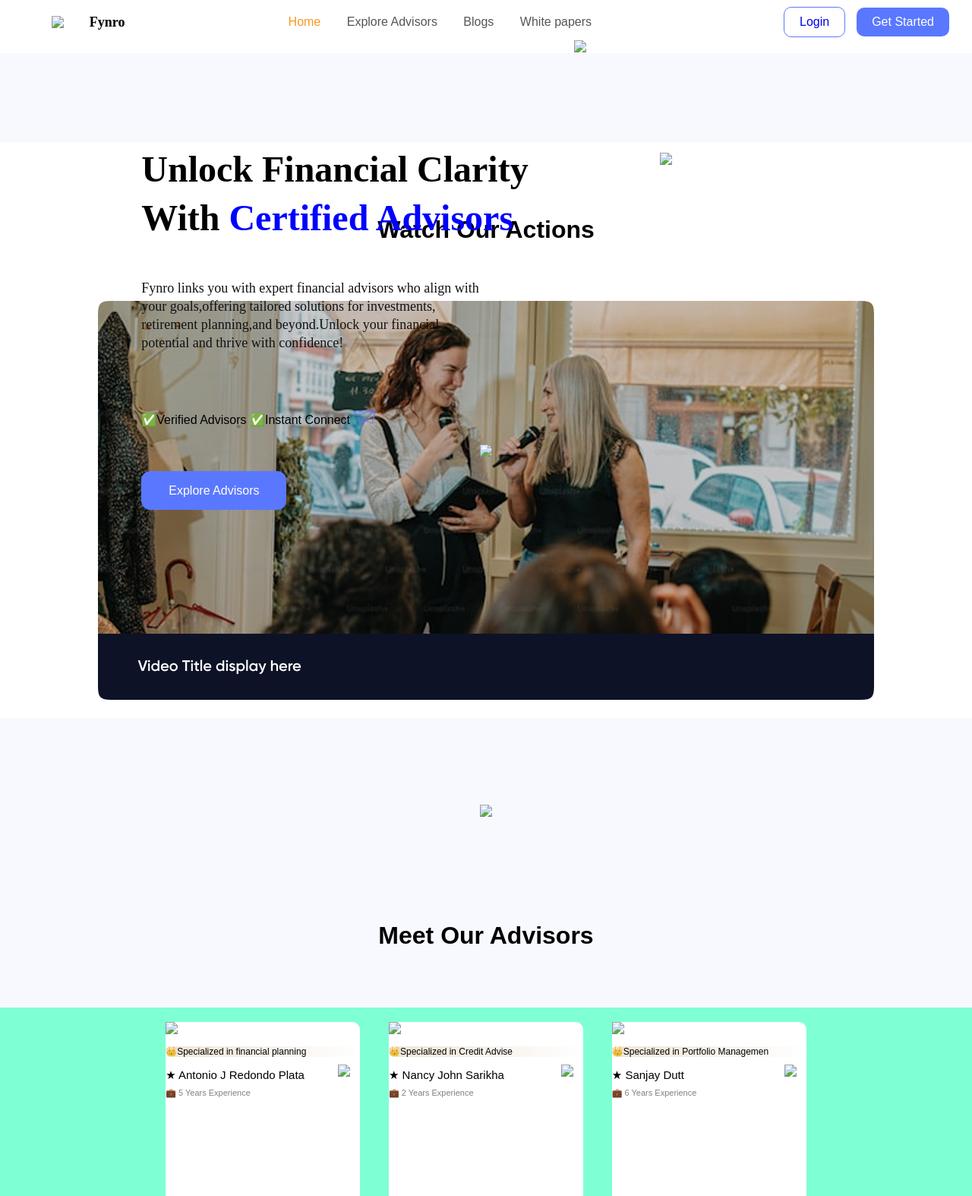
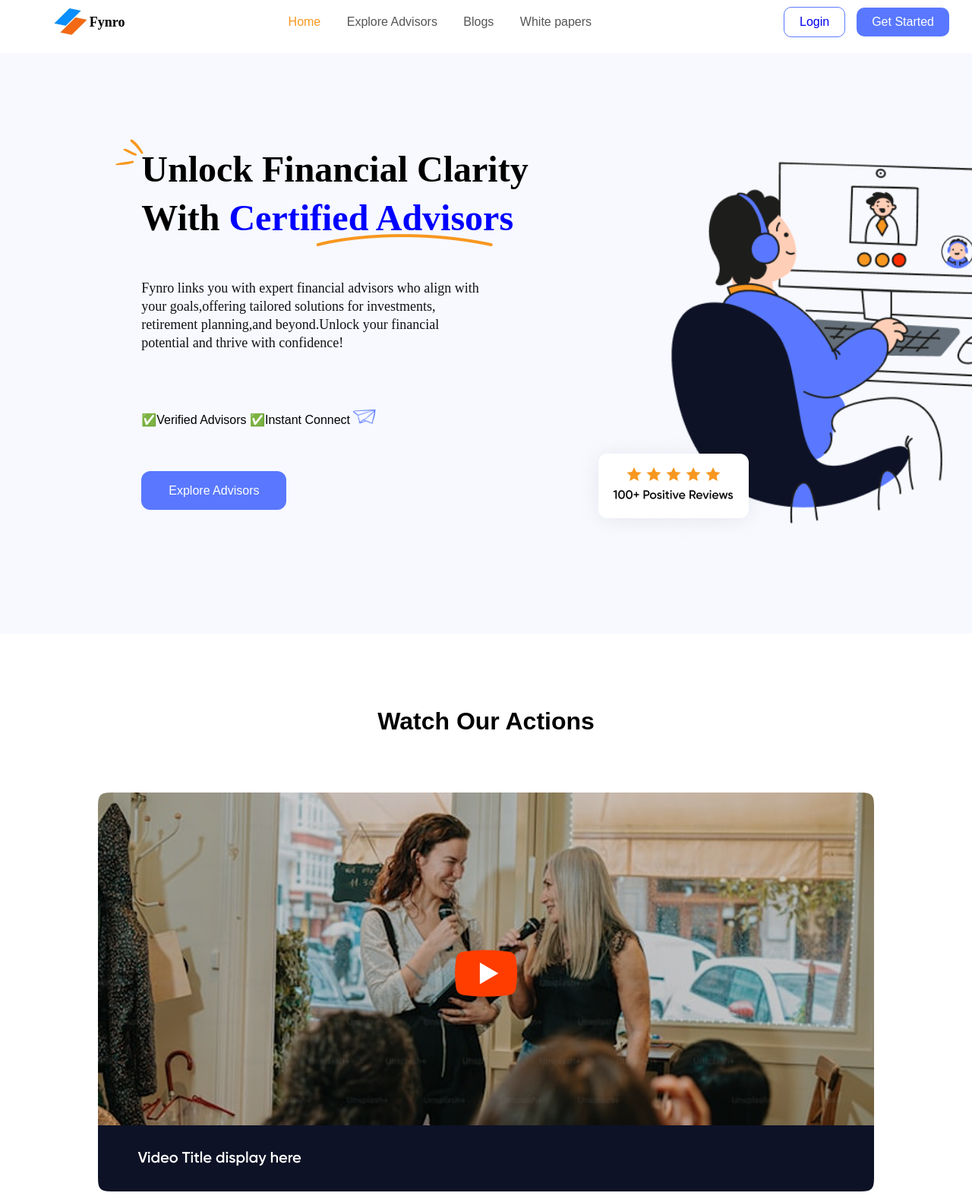
Before and after one commit to jeba-0406/fynro-jeba, a plain HTML site: page index.html in a window 1280 px wide. Shown: the part 12-1586 px from the top of the page at 76% size. Drawn offline with Linux system fonts and the light colour scheme; files whose address does not match are found by name.

Commit message:
change path

```diff
--- a/index.html
+++ b/index.html
@@ -4,14 +4,14 @@
     <meta charset="UTF-8">
     <meta name="viewport" content="width=device-width, initial-scale=1.0">
     <title>Fynro</title>
-    <link rel="icon" href="WhatsApp Image 2025-03-04 at 15.48.01_af4ceebb.jpg">
+    <link rel="icon" href="images\WhatsApp Image 2025-03-04 at 15.48.01_af4ceebb.jpg">
     <link rel="stylesheet" href="login.css">
 </head>
 <body>
 
     <div class="top">
         <div class="fynro">
-            <img src="WhatsApp Image 2025-03-04 at 15.48.01_af4ceebb.jpg" width="50px">
+            <img src="images\WhatsApp Image 2025-03-04 at 15.48.01_af4ceebb.jpg" width="50px">
             <p>Fynro</p>
         </div>
         <div class="topbuttons">
@@ -47,7 +47,7 @@
                 potential and thrive with confidence!
         </div>
         <div class="mid3">
-            <p>✅Verified Advisors ✅Instant Connect <img src="E:\html\image.png" width="30"></p>
+            <p>✅Verified Advisors ✅Instant Connect <img src="images\image.png" width="30"></p>
         </div>
         <div class="mid4">
           <p>  <a href="#">Explore Advisors</a></p>
@@ -55,26 +55,26 @@
     </div>
     </div>
     <div class="imm">
-        <img src="Group 1000002791.png" width="500cm">
+        <img src="images\Group 1000002791.png" width="500cm">
     </div>
     <div class="vecc">
-        <img src="Vector 32.png">
+        <img src="images\Vector 32.png">
     </div>
     <div class="vecc1">
-        <img src="Frame 1000003969.png">
+        <img src="images\Frame 1000003969.png">
     </div>
 </div>
 <div class="rating">
-    <img src="Frame 213.png">
+    <img src="images\Frame 213.png">
 </div>
 </div>
 <div class="action">
     <center>
         <h1>Watch Our Actions</h1>
         <div class="yout">
-            <a href="https://www.youtube.com/"><img src="E:\html\group.png" ></a>
+            <a href="https://www.youtube.com/"><img src="images\group.png" ></a>
             <div class="parama">
-                <a href="https://www.youtube.com/"><img src="icons8-youtube-logo 1.png" ></a>
+                <a href="https://www.youtube.com/"><img src="images\icons8-youtube-logo 1.png" ></a>
 
             </div>
 
@@ -87,7 +87,7 @@
 </div>
 <div class="solve">
     <center>
-    <img src="Frame 1000003941.png">
+    <img src="images\Frame 1000003941.png">
     </center>
 </div>
 <center>
@@ -95,7 +95,7 @@
 </center>
 <div class="advisors">
     <div class="ad">
-       <img src="pic1.png">
+       <img src="images\pic1.png">
        <div class="adp">
 
 
@@ -105,14 +105,14 @@
     <p>★ Antonio J Redondo Plata</p>
     </div>
     <div class="piic">
-        <img src="Status Chips (1).png">
+        <img src="images\Status Chips (1).png">
     </div>
     <div class="exp">
         <p>💼 5 Years Experience</p>
     </div>
     </div>
     <div class="ad">
-        <img src="pic2.png">
+        <img src="images\pic2.png">
         <div class="adp">
         <p>👑Specialized in Credit Advise</p>
         </div>
@@ -121,7 +121,7 @@
 
         </div>
         <div class="piic">
-            <img src="Status Chips (1).png">
+            <img src="images\Status Chips (1).png">
         </div>
         <div class="exp">
             <p>💼 2 Years Experience</p>
@@ -129,7 +129,7 @@
 
     </div>
     <div class="ad">
-        <img src="pic3.png">
+        <img src="images\pic3.png">
         <div class="adp">
         <p>👑Specialized in Portfolio Managemen</p>
     </div>
@@ -137,7 +137,7 @@
         <p>★ Sanjay Dutt</p>
     </div>
     <div class="piic">
-        <img src="Status Chips (1).png">
+        <img src="images\Status Chips (1).png">
     </div>
     <div class="exp">
         <p>💼 6 Years Experience</p>
```
